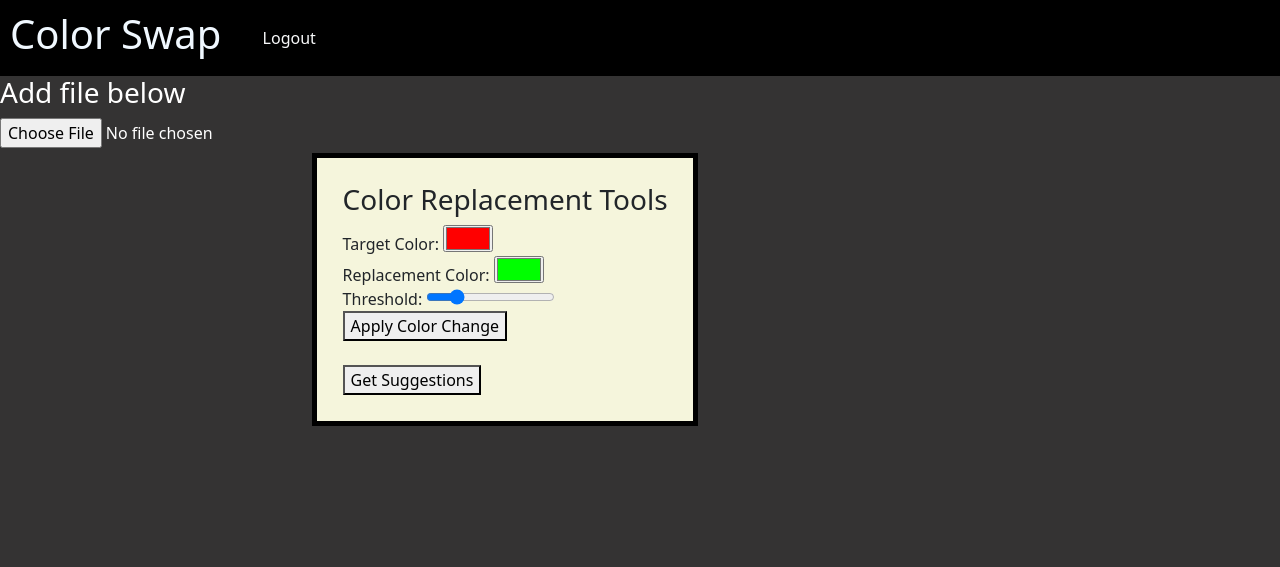
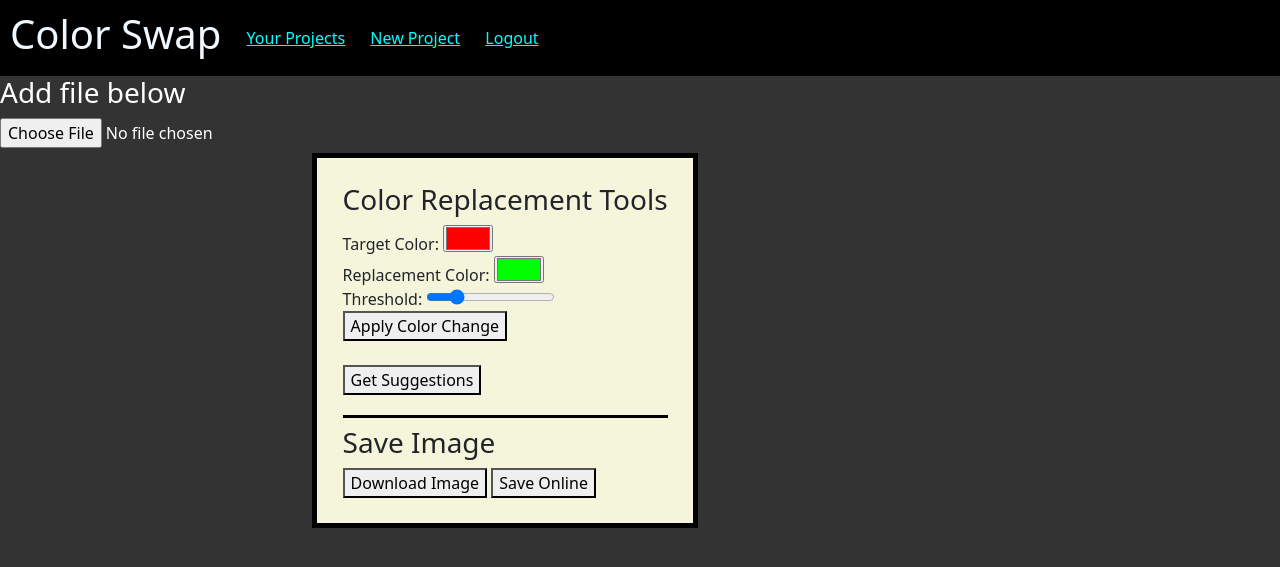
Before and after one commit to Connor-Prime/Color-Swap-program, a Flask app: page / in a window 1280 px wide. Shown: the top 567 px of the page. Run offline with Flask 3, Linux system fonts and the light colour scheme; the visitor is signed in with stand-in values (Sample User, id 1); a map, chart or similar area stays blank; some libraries are stand-ins or nearby versions.

Commit message:
Added full CRUD capabilities

```diff
--- a/App/blueprints/site/routes.py
+++ b/App/blueprints/site/routes.py
@@ -1,7 +1,105 @@
-from flask import Blueprint, render_template
 
-site = Blueprint('site', __name__, template_folder='site_templates' )
+from flask import Blueprint, redirect, render_template, request, flash
+from flask_login import current_user
+import json,tempfile
+import time
+# Internal imports
+from App.forms import SaveImageForm, UpdateImageForm
+from App.models import User, db
+from App.models import Image
+
+site = Blueprint('site', __name__, template_folder='site_templates')
+
+
+
 
 @site.route("/")
-def shop():
-    return render_template('shop.html')
+def shop(id=None):
+
+    if id != None:
+        updateForm = UpdateImageForm()
+        image = Image.query.filter(Image.image_id==id).first()
+        data=image
+        imageDict = { "image":image.image,
+                      "name":image.name,
+                      "id":image.image_id,
+                      "description":image.description
+                     }
+    else:
+        data=None
+        updateForm = None
+        imageDict = None
+
+    saveForm = SaveImageForm()
+
+
+    return render_template('home.html', form=saveForm,image=data,updateForm = updateForm,imageDict = imageDict)
+
+
+@site.route('/add_image/', methods=['POST'])
+def home():
+    return open()
+
+def open(image=None):
+
+    form = SaveImageForm()
+
+    if request.method == 'POST' and form.validate_on_submit():
+        name = form.name.data
+        image = form.image.data
+        description = form.description.data
+
+        user = current_user
+
+        print(current_user.get_id())
+
+        newImage = Image(name,image, user.get_id(),description)
+
+        db.session.add(newImage)
+        db.session.commit()
+
+        print(newImage.image)
+
+        flash(f"{name} has been added to your images.",category="success")
+
+        return redirect("/yourProjects")
+
+
+    elif request.method == 'POST':
+        flash("We were unable to process your request", category='warning')
+        return redirect("/")
+
+@site.route("/yourProjects")
+def viewProjects():
+
+    user = current_user
+    images = Image.query.filter(Image.user_id==user.user_id)
+
+
+    return render_template('projectsPage.html',images=images,form=SaveImageForm())
+
+@site.route("/open_image/<id>")
+def open_image(id):
+    return shop(id=id)
+
+@site.route("/save_image/",methods=['POST'])
+def save_image():
+    form = UpdateImageForm()
+    if request.method == 'POST':
+        image = Image.query.get(form.id.data)
+        image.image=form.image.data
+        db.session.commit()
+        return redirect(f'/open_image/{form.id.data}')
+    else:
+        return redirect(f'/open_image/{form.id.data}')
+
+@site.route("/delete_image/<id>")
+def delete_image(id):
+
+    image = Image.query.get(id)
+
+    db.session.delete(image)
+    db.session.commit()
+
+    flash(f"{image.name} deleted", category='success')
+    return redirect("/yourProjects")
--- /dev/null
+++ b/App/blueprints/site/site_templates/home.html
@@ -0,0 +1,87 @@
+{%extends 'base.html'%}
+{%block content%}
+{% if current_user.is_authenticated %}
+<script src="../../../static/js/colorChange.js" defer></script>
+
+<meta id="image-data" data-name={{image}}>
+
+<div class="main-area">
+
+
+    <div class="image-area">
+      {%if image==None%}
+      <h3>Add file below</h3>
+      <input type="file" id="imageInput">
+      <br>
+      <canvas id="myCanvas" width="200" height="200"></canvas>
+      <br>
+    {%else%}
+
+
+    <input type="file" id="imageInput" hidden>
+    <img id="canvasImage" src={{image.image}} hidden>
+    <canvas id="myCanvas" style="margin-top: 8vh;"></canvas>
+    <script>
+      var canvasImage =document.getElementById("canvasImage")
+      var canvas = document.getElementById("myCanvas");
+      var ctx = canvas.getContext("2d");
+
+      canvas.height=canvasImage.height
+      canvas.width = canvasImage.width
+      ctx.drawImage(canvasImage, 0, 0);
+    </script>
+
+
+    {%endif%}
+  </div>
+
+  <div id="toolbar">
+
+    <h3>Color Replacement Tools</h3>
+    <label for="targetColor">Target Color:</label>
+    <input type="color" id="targetColor" value="#ff0000">
+    <br>
+    <label for="replacementColor">Replacement Color:</label>
+    <input type="color" id="replacementColor" value="#00ff00">
+    <br>
+    <label for="rangeSlider">Threshold:</label>
+    <input type="range" id="rangeSlider" min="0" max="100" value="20">
+    <br>
+    <button id="applyColorChange">Apply Color Change</button>
+    <br>
+    <br>
+    <button id="getSuggestionButton">Get Suggestions</button>
+    <div id="colorSuggestions" hidden>
+      <button id="colorSuggestions1"></button>
+      <button id="colorSuggestions2"> </button>
+      <button id="colorSuggestions3"> </button>
+      <button id="colorSuggestions4"> </button>
+      <button id="colorSuggestions5"> </button>
+    </div>
+    <h3 style="border-top: 3px solid #000000; margin-top:20px"></h3>
+    <h3>Save Image</h3>
+    <button id="downloadButton">Download Image</button>
+
+
+    {%if updateForm != None%}
+    <button id="quickSave">Save Onlne</button>
+    <button id="saveOnlineButton">Save Online As</button>
+    {%else%}
+    <button id="saveOnlineButton">Save Online</button>
+    {%endif%}
+  </div>
+  {%include 'imageForm.html'%}
+  {%if updateForm!=None%}
+
+  {%include "UpdateimageForm.html"%}
+
+  <script>
+    var imageDict = JSON.parse('{{imageDict| tojson | safe}}');
+    document.getElementById("updateId").value = imageDict["id"]
+  </script>
+
+{%endif%}
+
+</div>
+{%endif%}
+{%endblock%}
--- /dev/null
+++ b/App/blueprints/site/site_templates/imageForm.html
@@ -0,0 +1,28 @@
+<div class="auth-form pop-up" id="saveForm" hidden="true">
+   <button class="close" id="closeForm">X</button>
+    <form action='/add_image/' method="POST">
+        {{form.hidden_tag()}}
+        <h3>Save Image</h3>
+        <div>
+            {{form.name.label}}
+            {{ form.name(class='form-control', placeholder='Frog Drawing') }}
+            {% for error in form.name.errors %}
+                <span class="err-msg"> {{ error }}</span>
+            {% endfor %}
+        </div>
+
+        <div>
+            {{form.description.label}}
+            {{ form.description(class='form-control', placeholder='Apple green frog') }}
+            {% for error in form.description.errors %}
+                <span class="err-msg"> {{ error }}</span>
+            {% endfor %}
+            {{ form.image(id="imageString") }}
+        </div>
+        <div>
+            {{ form.submit(class='btn btn-primary') }}
+        </div>
+    </form>
+
+
+</div>
--- a/App/forms.py
+++ b/App/forms.py
@@ -13,3 +13,14 @@ class SignUpForm(FlaskForm):
     password = PasswordField('Password', validators = [ DataRequired()])
     confirm_password = PasswordField('Confirm Password', validators=[ DataRequired(), EqualTo('password')])
     submit = SubmitField('Sign Up')
+
+class SaveImageForm(FlaskForm):
+    name = StringField('Image Name', validators=[ DataRequired()])
+    description = StringField('Note/ Description (Optional)')
+    image = StringField('Image', validators=[ DataRequired()])
+    submit = SubmitField('Save to Your Account')
+
+class UpdateImageForm(FlaskForm):
+    id = StringField('Image id')
+    image = StringField('Image')
+    submit = SubmitField('Save image')
--- a/App/static/css/style.css
+++ b/App/static/css/style.css
@@ -6,11 +6,6 @@ body{
 	background-color: rgb(52, 51, 51);
 }
 
-.banner{
-	background-color: black;
-	padding: 10px;
-	color: aliceblue;
-}
 
 .main-area{
 	display: flex;
@@ -58,4 +53,57 @@ body{
 	flex-direction: row;
 	gap: 2%;
 	align-items: center;
+	background-color: black;
+	padding: 10px;
+	color: aliceblue;
 }
+
+.banner>a{
+	color: cyan;
+}
+
+.pop-up{
+	position: absolute;
+	margin-top: 0vw;
+}
+
+.close{
+	background-color: red;
+	font-size: 1.5em;
+	margin-left: 95%;
+	color: white;
+	border: none;
+}
+
+.thumbnail{
+	width: 100px;
+	height: 100px;
+	border: white solid 4px;
+}
+
+.imageDisplay{
+	width: 80%;
+	border: white solid 4px;
+	margin-left: auto;
+	margin-right: auto;
+	background-color: blueviolet;
+	display: flex;
+	flex-direction: row;
+	color: white;
+	gap: 10%;
+	margin-top: 3%;
+}
+
+.imageDisplay>div>a{
+	color: cyan;
+}
+
+#updateForm{
+	position: absolute;
+	margin-top: 0vw;
+}
+
+.deleteButton{
+	background-color: red;
+	color: aliceblue;
+}
--- a/App/static/js/colorChange.js
+++ b/App/static/js/colorChange.js
@@ -1,6 +1,6 @@
  // Get the canvas element
-    let canvas = document.getElementById('myCanvas');
-    let context = canvas.getContext('2d');
+    var canvas = document.getElementById('myCanvas');
+    var context = canvas.getContext('2d');
 
     // Get the target color picker element
     let targetColorPicker = document.getElementById('targetColor');
@@ -158,3 +158,64 @@ const getColorSuggestions = async()=>{
 
 
 suggestionButton.addEventListener("click",getColorSuggestions);
+
+function download_image(){
+  var image = canvas.toDataURL("image/png").replace("image/png", "image/octet-stream");
+  var link = document.createElement('a');
+  link.download = "my-image.png";
+  link.href = image;
+  link.click();
+}
+
+// Save functions
+
+let downloadButton = document.getElementById("downloadButton");
+
+downloadButton.addEventListener("click",download_image);
+
+let saveOnlineButton = document.getElementById("saveOnlineButton")
+
+const getImageUrl = () =>{
+  let data=canvas.toDataURL("image/png");
+  return data;
+}
+
+const saveForm = document.getElementById("saveForm");
+const imageString = document.getElementById("imageString");
+
+saveOnlineButton.addEventListener("click",()=>{
+  imageString.value= getImageUrl();
+  saveForm.hidden= false;
+})
+
+let closefrom = document.getElementById("closeForm")
+
+closefrom.addEventListener("click",()=>{
+  saveForm.hidden=true;
+})
+
+const img = new Image();
+
+
+const updateImageString = document.getElementById("updateImageImage")
+const updateId = document.getElementById("updateId")
+let quickSave=document.getElementById("quickSave")
+
+
+let closeSaveform = document.getElementById("closeUpdateForm")
+let updateForm = document.getElementById("updateForm")
+
+closeSaveform.addEventListener("click",()=>{
+  updateForm.hidden = true;
+})
+
+quickSave.addEventListener("click",()=>{
+  updateImageString.value = getImageUrl();
+  updateForm.hidden=false;
+})
+
+saveOnlineButton.addEventListener("click",()=>{
+  imageString.value= getImageUrl();
+  saveForm.hidden= false;
+
+})
--- /dev/null
+++ b/App/static/js/loadImage.js
@@ -0,0 +1,5 @@
+const loadImage = function(img) {
+    const canvas = document.getElementById("myCanvas");
+    const ctx = canvas.getContext("2d");
+    ctx.drawImage(img, 10, 10);
+  };
--- a/App/templates/base.html
+++ b/App/templates/base.html
@@ -9,7 +9,7 @@
     <link rel="stylesheet" href="https://cdnjs.cloudflare.com/ajax/libs/font-awesome/5.15.4/css/all.min.css">
 
     <title>Color Swap</title>
-    <link rel="stylesheet" href="./static/css/style.css">
+    <link rel="stylesheet" href="../static/css/style.css">
   </head>
 <body>
 
--- a/App/templates/navbar.html
+++ b/App/templates/navbar.html
@@ -1,9 +1,14 @@
 <div class="banner">
 <h1>Color Swap</h1>
     {% if current_user.is_authenticated %}
-        <a class="nav-link link-light" href="/logout">Logout</a>
-        {% else %}
-            <a class="nav-link link-light" href="/signin">Login</a>
-            <a class="nav-link link-light" href="/signup">Register</a>
+        <a  href="/yourProjects">Your Projects</a>
+        <a href="/">New Project</a>
+        <a href="/logout">Logout</a>
+
+    {% else %}
+        <a href="/signin">Login</a>
+        <a href="/signup">Register</a>
+
+
     {% endif %}
 </div>
```
Also changed, not shown: App/blueprints/site/site_templates/UpdateimageForm.html (added, +21 -0 lines), App/blueprints/site/site_templates/projectsPage.html (added, +32 -0 lines), App/blueprints/site/site_templates/shop.html (deleted, +0 -41 lines), App/js/colorChange.js (+9 -2 lines), App/models.py (+43 -2 lines), migrations/versions/165aa782fcf1_initial_migration.py (renamed from migrations/versions/81b7fe94a71d_initial_migration.py, +13 -3 lines), App/blueprints/Home/routes.py (added), App/blueprints/Home/siteTemplates/home.html (added), App/blueprints/ImageForm/routes.py (added).
